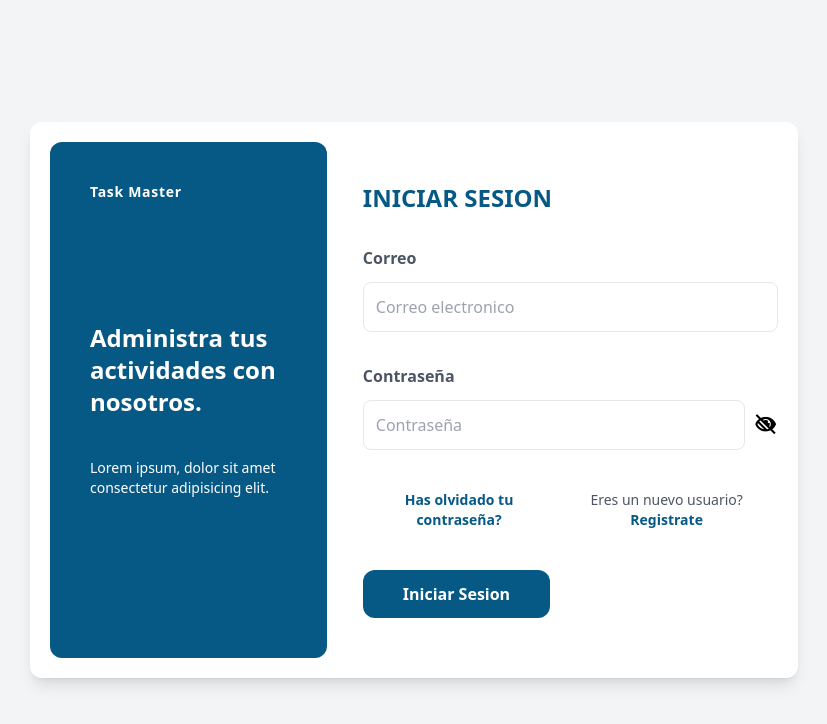
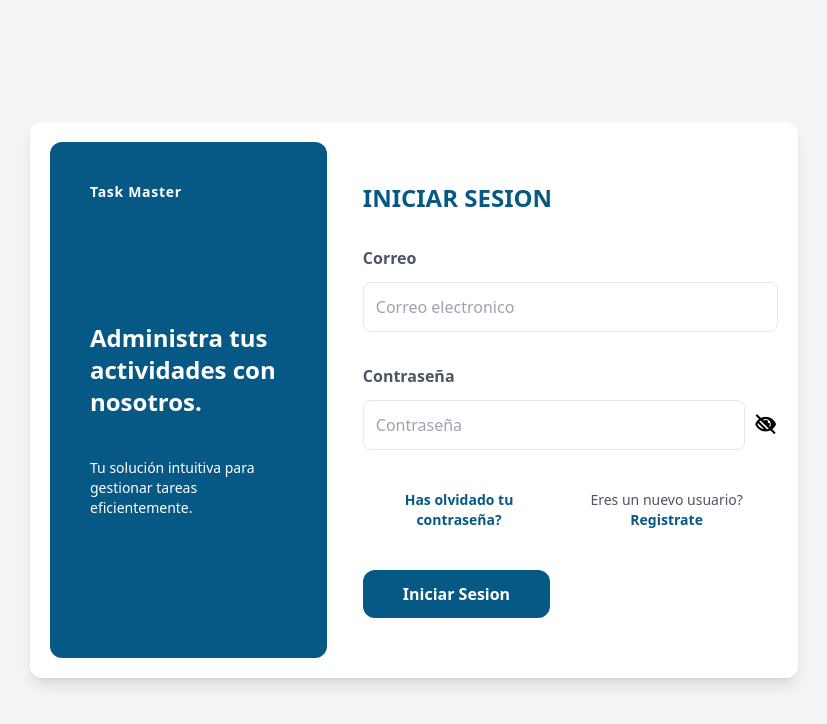
Before and after one commit to AaronRaudales/TaskMaster-FRONTED-MERN, a React (Vite) app: page / in a window 1280 px wide. Shown: the top 724 px of the page, without its empty margins (226-1053 px from the left). Built offline with nearby package versions, Linux system fonts and the light colour scheme; no server answers.

Commit message:
Agregando texto al login

```diff
--- a/src/paginasPublicas/Login.jsx
+++ b/src/paginasPublicas/Login.jsx
@@ -44,7 +44,7 @@ const Login = () => {
             <h1 className="text-white font-semibold text-2xl pt-20 pb-10 px-10">Administra tus actividades con nosotros.
             </h1>
             <p className="text-white text-sm px-10 font-normal">
-                Lorem ipsum, dolor sit amet consectetur adipisicing elit.
+                Tu solución intuitiva para gestionar tareas eficientemente.
             </p>
 
         </div>
```
